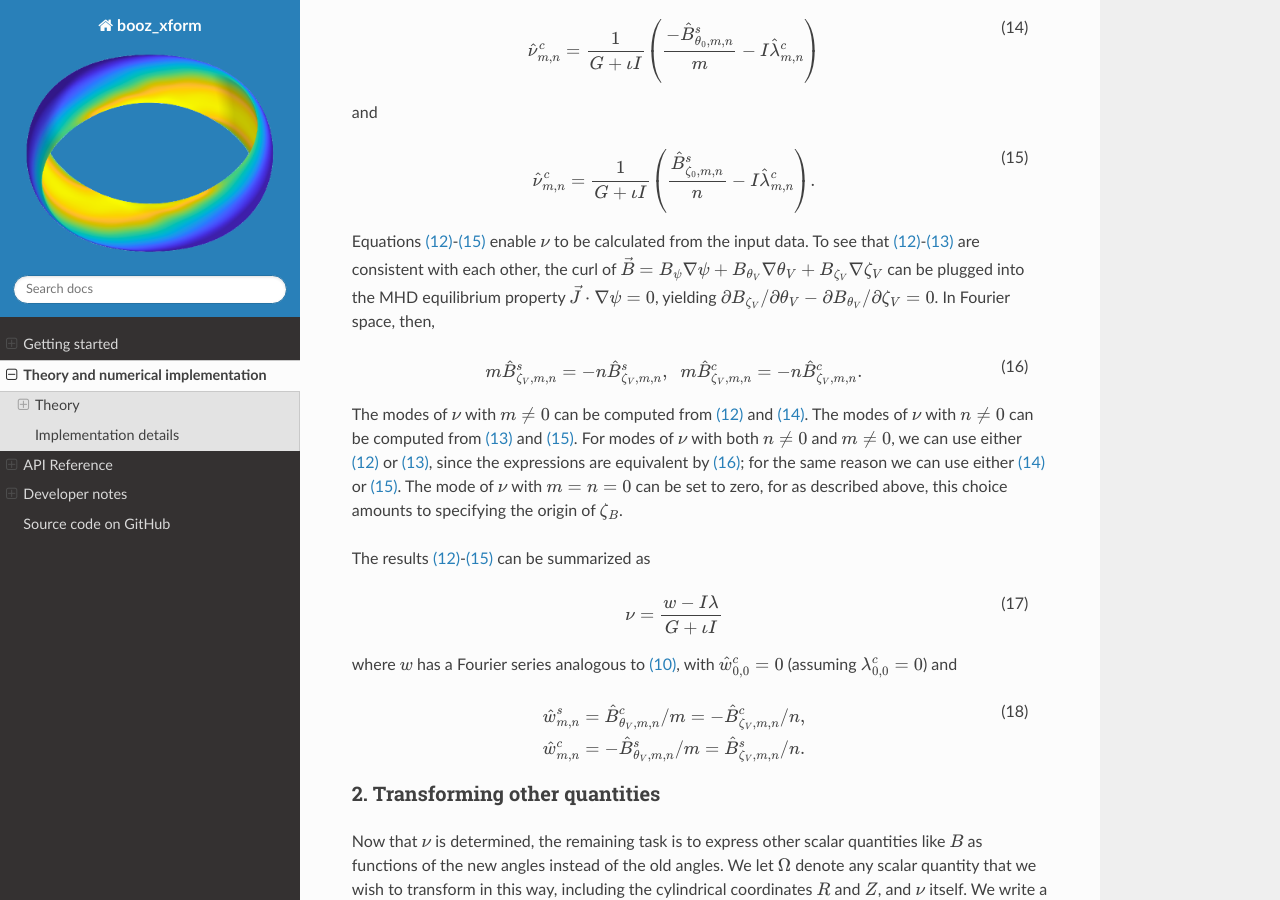
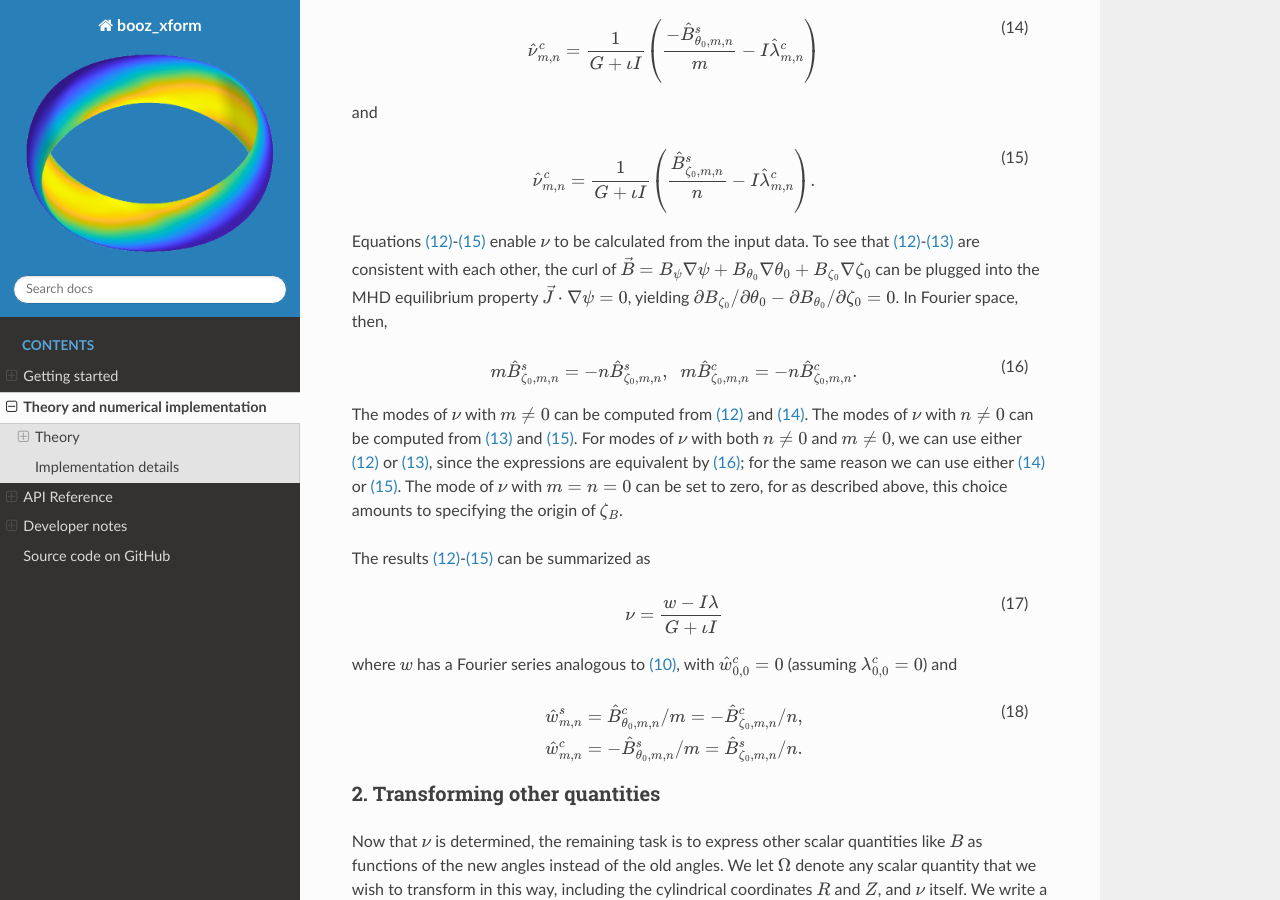
Before and after one commit to hiddenSymmetries/booz_xform, a Sphinx documentation site: the page built from docs/source/theory.rst, in a window 1280 px wide and 900 px high, scrolled down 2344 px. Built offline with Sphinx 7.4.7 and the Read the Docs theme 2.0.0, drawn with Linux system fonts in a browser that asks for light colours.

Commit message:
Minor updates to docs

```diff
--- a/docs/source/developer.rst
+++ b/docs/source/developer.rst
@@ -46,3 +46,6 @@ Continuous integration
 The C++ and python tests are automatically run after every commit to
 the repository.  This automation is handled by GitHub Actions, and
 controlled by the script ``.github/workflows/ci.yml``.
+To view the results of the continuous integration runs, you can click on the "Actions"
+link from the `GitHub repository page <https://github.com/hiddenSymmetries/booz_xform>`_,
+or you can directly visit `<https://github.com/hiddenSymmetries/booz_xform/actions>`_.
--- a/docs/source/index.rst
+++ b/docs/source/index.rst
@@ -12,6 +12,7 @@ It is also equipped with unit and regression tests and continuous integration.
 
 .. toctree::
    :maxdepth: 3
+   :caption: Contents
 
    getting_started
    theory
--- a/docs/source/theory.rst
+++ b/docs/source/theory.rst
@@ -162,16 +162,16 @@ and
 
 Equations :eq:`nus1`-:eq:`nuc2` enable :math:`\nu` to be calculated from the input data.
 To see that :eq:`nus1`-:eq:`nus2` are consistent with each other, the curl of
-:math:`\vec{B} = B_\psi\nabla\psi + B_{\theta_V}\nabla\theta_V + B_{\zeta_V}\nabla\zeta_V`
+:math:`\vec{B} = B_\psi\nabla\psi + B_{\theta_0}\nabla\theta_0 + B_{\zeta_0}\nabla\zeta_0`
 can be plugged into the MHD equilibrium property :math:`\vec{J}\cdot\nabla\psi=0`,
-yielding :math:`\partial B_{\zeta_V}/\partial\theta_V - \partial B_{\theta_V}/\partial\zeta_V=0`.
+yielding :math:`\partial B_{\zeta_0}/\partial\theta_0 - \partial B_{\theta_0}/\partial\zeta_0=0`.
 In Fourier space, then,
 
 .. math::
    :label: radial_current
 
-   m \hat{B}_{\zeta_V,m,n}^s = -n \hat{B}_{\zeta_V,m,n}^s, \;\;
-   m \hat{B}_{\zeta_V,m,n}^c = -n \hat{B}_{\zeta_V,m,n}^c.
+   m \hat{B}_{\zeta_0,m,n}^s = -n \hat{B}_{\zeta_0,m,n}^s, \;\;
+   m \hat{B}_{\zeta_0,m,n}^c = -n \hat{B}_{\zeta_0,m,n}^c.
 
 The modes of :math:`\nu` with :math:`m \ne 0` can be computed from :eq:`nus1` and :eq:`nuc1`.
 The modes of :math:`\nu` with :math:`n \ne 0` can be computed from :eq:`nus2` and :eq:`nuc2`.
@@ -194,8 +194,8 @@ with :math:`\hat{w}_{0,0}^c=0` (assuming :math:`\lambda_{0,0}^c=0`) and
 .. math::
    :label: w_modes
 
-   \hat{w}_{m,n}^s = \hat{B}_{\theta_V,m,n}^c / m = -\hat{B}_{\zeta_V,m,n}^c / n, \\
-   \hat{w}_{m,n}^c = -\hat{B}_{\theta_V,m,n}^s / m = \hat{B}_{\zeta_V,m,n}^s / n.
+   \hat{w}_{m,n}^s = \hat{B}_{\theta_0,m,n}^c / m = -\hat{B}_{\zeta_0,m,n}^c / n, \\
+   \hat{w}_{m,n}^c = -\hat{B}_{\theta_0,m,n}^s / m = \hat{B}_{\zeta_0,m,n}^s / n.
 
 
 2. Transforming other quantities
```
